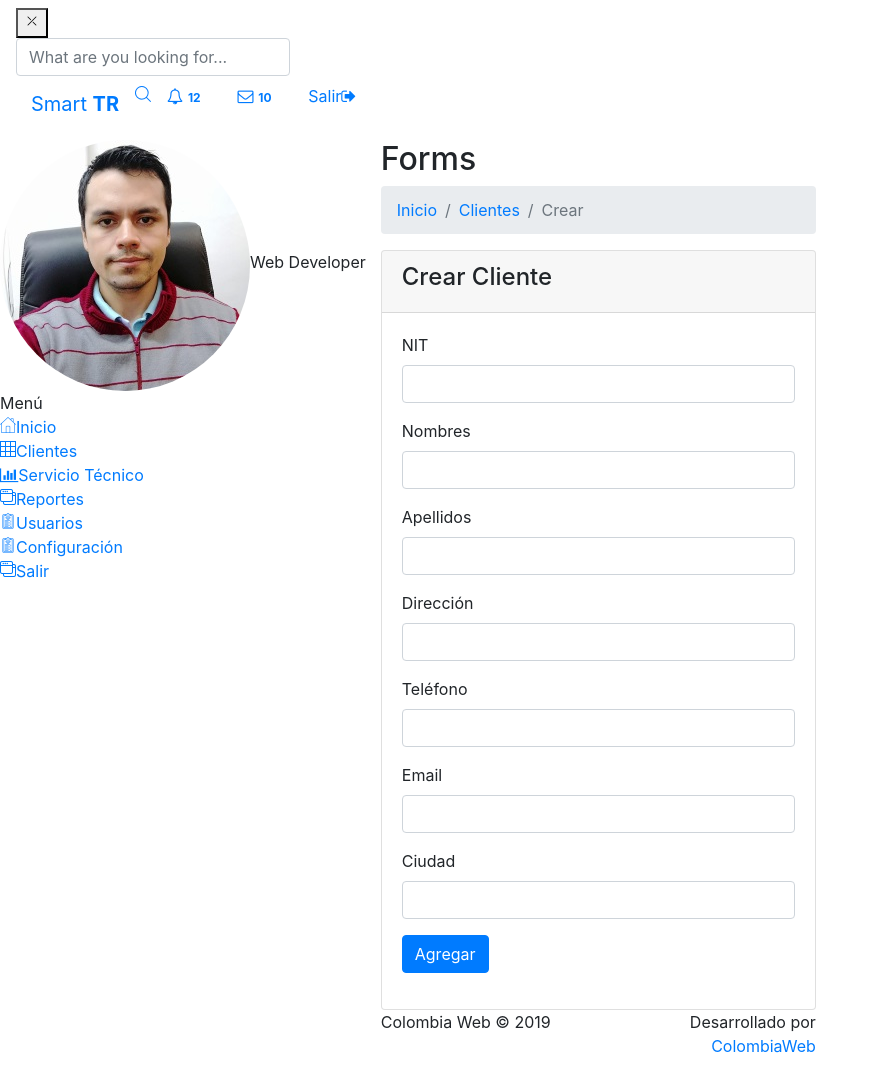
After one commit to charlescifuentes/smarttr, a CodeIgniter app: page /smarttr/ccustomers/add in a window 1280 px wide. The commit adds this page. Shown: the whole page, without its empty margins (0-879 px from the left). Run offline with CodeIgniter, Linux system fonts and the light colour scheme; data comes from the database, SQL or seed files in the repository; some libraries are stand-ins or nearby versions.

Commit message:
Añadiendo función Crear Cliente

```diff
--- a/application/controllers/Ccustomers.php
+++ b/application/controllers/Ccustomers.php
@@ -18,4 +18,24 @@ class Ccustomers extends CI_Controller {
 		$this->load->view('customers/list',$data);
 		$this->load->view('layout/footer');
 	}
+
+	public function add()
+	{
+		$data = array('customers' => $this->mcustomers->get_customers());
+		$this->load->view('layout/header');
+		$this->load->view('layout/sidebar');
+		$this->load->view('customers/add',$data);
+		$this->load->view('layout/footer');
+	}
+
+	public function create()
+	{
+		if($this->mcustomers->create()) {
+			redirect(base_url('ccustomers'));
+		}
+		else {
+			$this->session->set_flashdata("error","No se pudo guardar la información");
+			redirect('ccustomers/add');
+		}
+	}
 }
--- a/application/models/Mcustomers.php
+++ b/application/models/Mcustomers.php
@@ -5,8 +5,24 @@ class Mcustomers extends CI_model{
 
     public function get_customers()
     {
-        $this->db->where("customer_status","1");
-        $query = $this->db->get("customers");
+        $this->db->where('customer_status','1');
+        $query = $this->db->get('customers');
         return $query->result();
     }
+
+    public function create()
+    {
+        $data = array(
+            'customer_nit' => $this->input->post('nit'),
+            'customer_firstname' => $this->input->post('firstname'),
+            'customer_lastname' => $this->input->post('lastname'),
+            'customer_address' => $this->input->post('address'),
+            'customer_phone' => $this->input->post('phone'),
+            'customer_email' => $this->input->post('email'),
+            'customer_city' => $this->input->post('city'),
+            'customer_status' => '1'
+            );
+
+        return $this->db->insert('customers',$data);
+    }
 }
--- /dev/null
+++ b/application/views/customers/add.php
@@ -0,0 +1,65 @@
+<div class="content-inner">
+          <!-- Page Header-->
+          <header class="page-header">
+            <div class="container-fluid">
+              <h2 class="no-margin-bottom">Forms</h2>
+            </div>
+          </header>
+          <!-- Breadcrumb-->
+          <div class="breadcrumb-holder container-fluid">
+            <ul class="breadcrumb">
+              <li class="breadcrumb-item"><a href="<?php echo base_url('chome');?>">Inicio</a></li>
+              <li class="breadcrumb-item active"><a href="<?php echo base_url('ccustomers');?>">Clientes</a></li>
+              <li class="breadcrumb-item active">Crear</a></li>
+            </ul>
+          </div>
+          <!-- Forms Section-->
+          <section class="forms">
+            <div class="container-fluid">
+              <div class="row">
+                <!-- Basic Form-->
+                <div class="col-lg-12">
+                  <div class="card">
+                    <div class="card-header d-flex align-items-center">
+                      <h3 class="h4">Crear Cliente</h3>
+                    </div>
+                    <div class="card-body">
+                      <form action="<?php echo base_url('ccustomers/create'); ?>" method="POST">
+                        <div class="form-group">
+                          <label class="form-control-label">NIT</label>
+                          <input type="text" class="form-control" id="nit" name="nit">
+                        </div>
+                        <div class="form-group">
+                          <label class="form-control-label">Nombres</label>
+                          <input type="text" class="form-control" id="firstname" name="firstname">
+                        </div>
+                        <div class="form-group">
+                          <label class="form-control-label">Apellidos</label>
+                          <input type="text" class="form-control" id="lastname" name="lastname">
+                        </div>
+                        <div class="form-group">
+                          <label class="form-control-label">Dirección</label>
+                          <input type="text" class="form-control" id="address" name="address">
+                        </div>
+                        <div class="form-group">
+                          <label class="form-control-label">Teléfono</label>
+                          <input type="text" class="form-control" id="phone" name="phone">
+                        </div>
+                        <div class="form-group">
+                          <label class="form-control-label">Email</label>
+                          <input type="text" class="form-control" id="email" name="email">
+                        </div>
+                        <div class="form-group">
+                          <label class="form-control-label">Ciudad</label>
+                          <input type="text" class="form-control" id="city" name="city">
+                        </div>
+                        <div class="form-group">
+                          <input type="submit" value="Agregar" class="btn btn-primary">
+                        </div>
+                      </form>
+                    </div>
+                  </div>
+                </div>
+              </div>
+            </div>
+          </section>
--- a/application/views/customers/list.php
+++ b/application/views/customers/list.php
@@ -19,7 +19,7 @@
                   <div class="card">
                     <div class="card-header d-flex align-items-center">
                       <h3 class="h4">Listado de Clientes</h3>
-                      <a class="btn btn-primary ml-auto" href="<?php echo base_url('customers/add'); ?>" role="button">Agregar</a>
+                      <a class="btn btn-primary ml-auto" href="<?php echo base_url('ccustomers/add'); ?>" role="button">Agregar</a>
                     </div>
                     <div class="card-body">
                       <div class="table-responsive">
```
